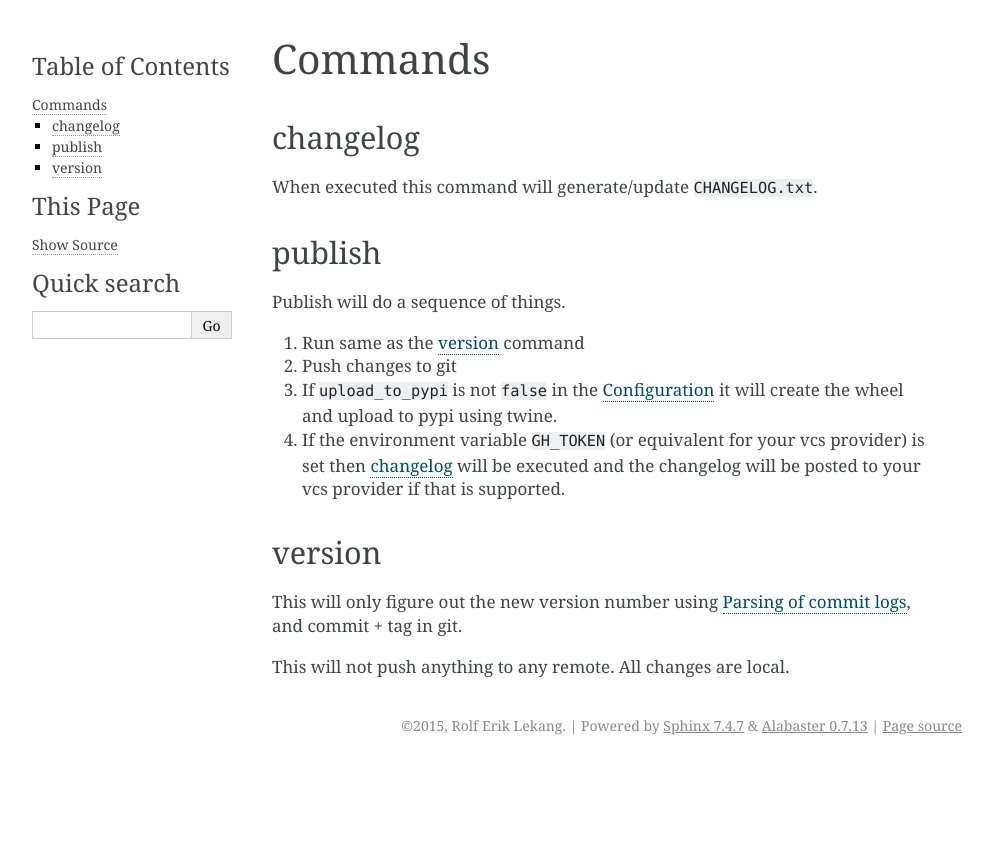
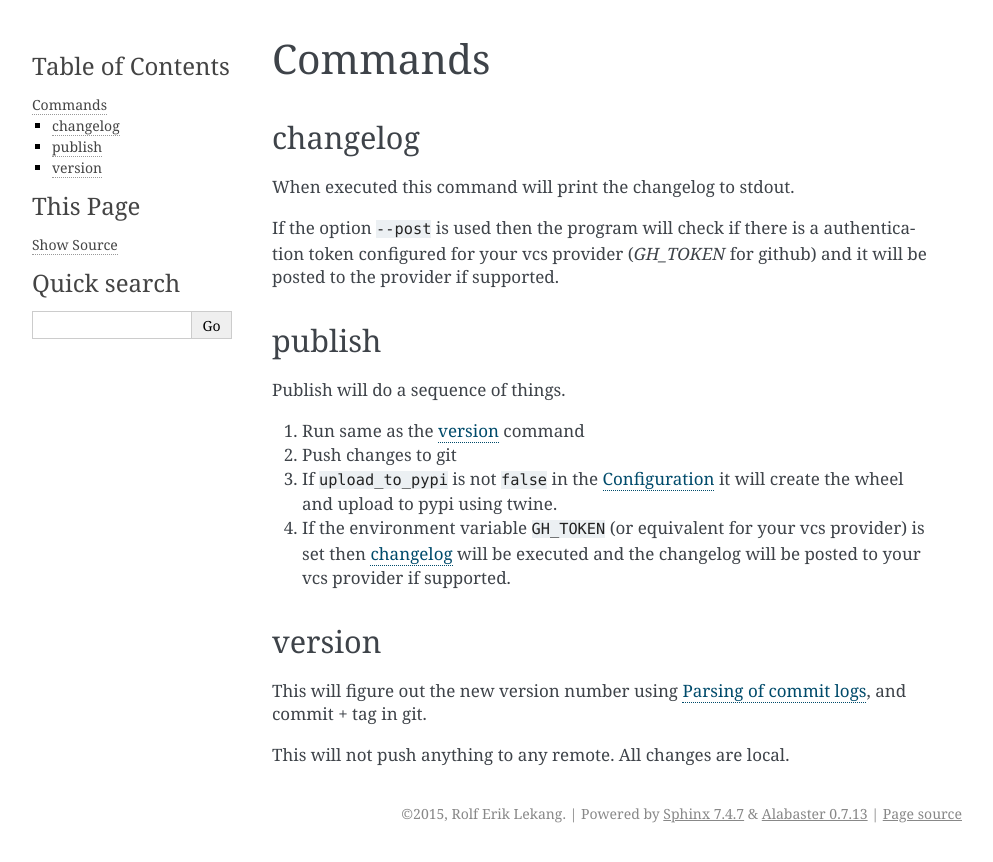
Before and after one commit to python-semantic-release/python-semantic-release, a Sphinx documentation site: the page built from docs/commands.rst, in a window 1280 px wide. Shown: the top 862 px of the page, without its empty margins (148-1141 px from the left). Built offline with Sphinx 7.4.7, drawn with Linux system fonts in a browser that asks for light colours; pages that are not in the unit, such as notebooks, are missing from menus.

Commit message:
docs: correct usage of changelog

```diff
--- a/docs/commands.rst
+++ b/docs/commands.rst
@@ -7,7 +7,12 @@ Commands
 
 changelog
 ^^^^^^^^^
-When executed this command will generate/update ``CHANGELOG.txt``.
+When executed this command will print the changelog to stdout.
+
+If the option ``--post`` is used then the program will check if
+there is a authentication token configured for your vcs provider
+(`GH_TOKEN` for github) and it will be posted to the provider
+if supported.
 
 
 .. _cmd-publish:
@@ -22,14 +27,14 @@ Publish will do a sequence of things.
    it will create the wheel and upload to pypi using twine.
 #. If the environment variable ``GH_TOKEN`` (or equivalent for your
    vcs provider) is set then :ref:`cmd-changelog` will be executed and
-   the changelog will be posted to your vcs provider if that is supported.
+   the changelog will be posted to your vcs provider if supported.
 
 
 .. _cmd-version:
 
 version
 ^^^^^^^
-This will only figure out the new version number using
+This will figure out the new version number using
 :ref:`commit-log-parsing`, and commit + tag in git.
 
 This will not push anything to any remote. All changes
```
